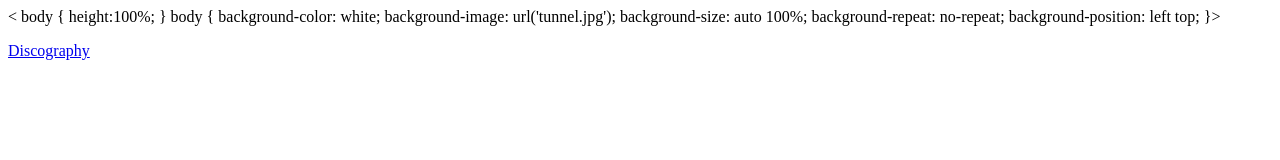
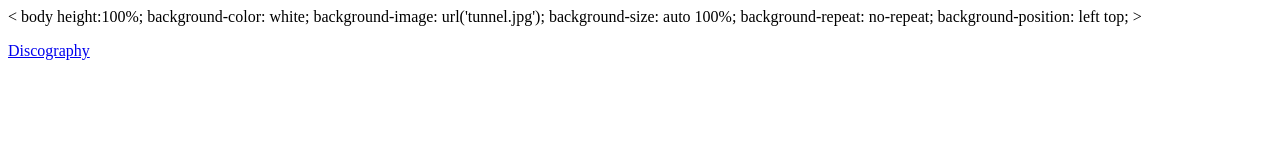
Before and after one commit to johnflindt/johnhussainflindt.github.io, a plain HTML site: page Other.html in a window 1280 px wide. Drawn offline with Linux system fonts and the light colour scheme.

Commit message:
Update Other.html

```diff
--- a/Other.html
+++ b/Other.html
@@ -1,16 +1,14 @@
 <!DOCTYPE html>
 <html>
-< body {
+< body
     height:100%;
-}
 
-body {
     background-color: white;
     background-image: url('tunnel.jpg');
     background-size: auto 100%;
     background-repeat: no-repeat;
     background-position: left top;
-}>
+>
 
 
 
```
